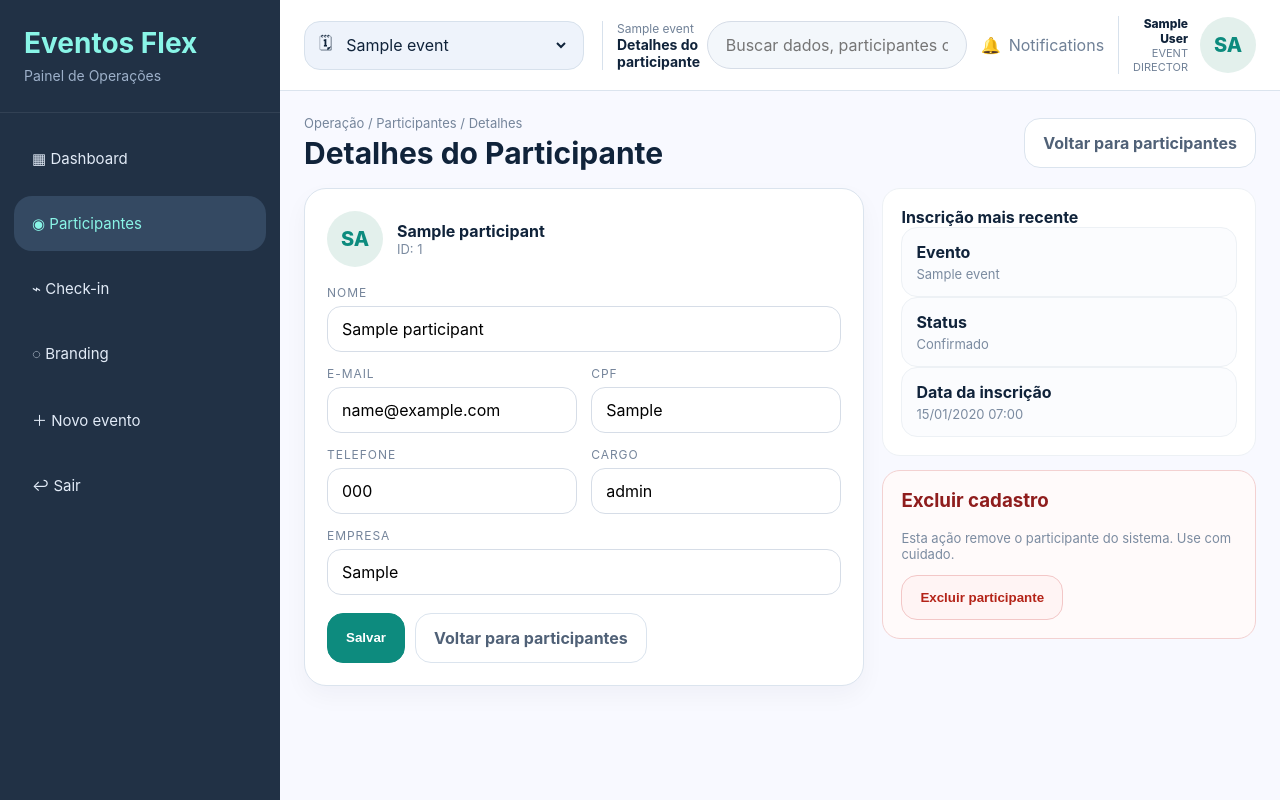
After one commit to fabinhocl/eventos-saas, a Django app: page /organizacao/participante/1/ in a window 1280 px wide. The commit adds this page. Run offline with Django 5.2, Linux system fonts and the light colour scheme; a user stored in the database is signed in; tables that the repository leaves empty hold one stand-in row (values such as "Sample post"); parts of the project's set-up code (start-up, migrations or seed data) failed here and were passed over.

Commit message:
Adiciona detalhes do participante e funcionalidades de gerenciamento, incluindo formulário de edição e reenvio de e-mail

```diff
--- a/badge_project/settings.py
+++ b/badge_project/settings.py
@@ -16,7 +16,10 @@ CSRF_TRUSTED_ORIGINS = [
     "https://eventosflex.infralyze.com.br",
 ]
 
+USE_X_FORWARDED_HOST = True
 SECURE_PROXY_SSL_HEADER = ("HTTP_X_FORWARDED_PROTO", "https")
+SITE_URL = os.getenv("SITE_URL", "https://eventosflex.infralyze.com.br")
+
 
 
 
@@ -99,5 +102,3 @@ EMAIL_USE_SSL = os.getenv('EMAIL_USE_SSL', 'True').lower() in ('1', 'true', 'yes
 DEFAULT_FROM_EMAIL = os.getenv('DEFAULT_FROM_EMAIL', EMAIL_HOST_USER or 'eventos@localhost.test')
 SERVER_EMAIL = DEFAULT_FROM_EMAIL
 EMAIL_TIMEOUT = 30
-
-SITE_URL = os.getenv('SITE_URL', 'http://127.0.0.1:8000')
--- a/badge_project/urls.py
+++ b/badge_project/urls.py
@@ -19,7 +19,9 @@ urlpatterns = [
     path('organizacao/eventos/<int:event_id>/exportar-csv/', views.export_event_csv_view, name='export_event_csv'),
     path('organizacao/eventos/<int:event_id>/exportar-xlsx/', views.export_event_xlsx_view, name='export_event_xlsx'),
     path('organizacao/inscricao/<int:registration_id>/', views.registration_admin_view, name='registration_admin'),
-    path('organizacao/inscricao/<int:registration_id>/reenviar-email/', views.resend_confirmation_view, name='resend_confirmation'),
+    path('organizacao/inscricao/<int:registration_id>/reenviar-email/', views.participant_resend_email, name='participant_resend_email'),
+    path('organizacao/participante/<int:participant_id>/', views.participant_detail,name='participant_detail'),
+    #path("participantes/<int:pk>/reenviar-email/", views.participant_resend_email, name="participant_resend_email"),
     path('organizacao/inscricao/<int:registration_id>/etiqueta/', views.print_badge_view, name='print_badge'),
     path('e/<slug:slug>/', views.public_event_view, name='public_event'),
     path('e/<slug:slug>/inscricao/', views.public_registration_view, name='public_registration'),
--- a/core/forms.py
+++ b/core/forms.py
@@ -102,3 +102,9 @@ class RegistrationAdminForm(forms.ModelForm):
             participant.save()
             registration.save()
         return registration
+
+
+class ParticipantForm(forms.ModelForm):
+    class Meta:
+        model = Participant
+        fields = ["name", "email", "cpf", "phone", "company", "role"]
--- a/core/templates/core/base.html
+++ b/core/templates/core/base.html
@@ -139,7 +139,7 @@
     }
 
     .page-title{
-      padding-left:18px;
+      padding-left:14px;
       border-left:1px solid #d7e1ec;
     }
 
@@ -150,7 +150,7 @@
 
     .page-title h2{
       margin:0;
-      font-size:20px;
+      font-size:14px;
     }
 
     .top-right{
@@ -247,7 +247,7 @@
       <aside class="sidebar">
         <div class="brand">
           <h1>Eventos Flex</h1>
-          <p>Operations Command</p>
+          <p>Painel de Operações</p>
         </div>
 
         <nav class="nav">
--- /dev/null
+++ b/core/templates/core/participant_detail.html
@@ -0,0 +1,311 @@
+{% extends "core/base.html" %}
+{% block title %}Detalhes do Participante{% endblock %}
+
+{% block content %}
+<style>
+  .page-top{
+    display:flex;
+    justify-content:space-between;
+    align-items:flex-end;
+    gap:18px;
+    margin-bottom:20px;
+    flex-wrap:wrap;
+  }
+
+  .page-top h1{
+    margin:0;
+    font-size:30px;
+    line-height:.95;
+    color:#10233a;
+  }
+
+  .crumb{
+    font-size:13px;
+    color:#75859b;
+    margin-bottom:8px;
+  }
+
+  .top-actions{
+    display:flex;
+    gap:10px;
+    flex-wrap:wrap;
+  }
+
+  .btn{
+    display:inline-flex;
+    align-items:center;
+    justify-content:center;
+    padding:14px 18px;
+    border-radius:16px;
+    border:1px solid #dbe4ee;
+    background:#fff;
+    color:#506177;
+    font-weight:700;
+    text-decoration:none;
+    cursor:pointer;
+  }
+
+  .btn-primary{
+    background:#0d8b7e;
+    color:#fff;
+    border-color:#0d8b7e;
+  }
+
+  .btn-danger{
+    background:#fff4f4;
+    color:#b42318;
+    border-color:#f3c7c7;
+  }
+
+  .panel{
+    background:#fff;
+    border:1px solid #dbe4ee;
+    border-radius:22px;
+    box-shadow:0 10px 24px rgba(15,23,42,.04);
+    padding:22px;
+  }
+
+  .grid{
+    display:grid;
+    grid-template-columns:1.2fr .8fr;
+    gap:18px;
+  }
+
+  .card{
+    background:#fff;
+    border:1px solid #edf1f5;
+    border-radius:18px;
+    padding:18px;
+  }
+
+  .participant-head{
+    display:flex;
+    align-items:center;
+    gap:14px;
+    margin-bottom:18px;
+  }
+
+  .avatar{
+    width:56px;
+    height:56px;
+    border-radius:50%;
+    background:#e3f0ec;
+    color:#0d8b7e;
+    display:grid;
+    place-items:center;
+    font-weight:800;
+    font-size:20px;
+    flex-shrink:0;
+  }
+
+  .muted{
+    color:#7b8ba0;
+    font-size:13px;
+  }
+
+  .form-grid{
+    display:grid;
+    grid-template-columns:1fr 1fr;
+    gap:14px;
+  }
+
+  .field{
+    display:flex;
+    flex-direction:column;
+    gap:6px;
+  }
+
+  .field label{
+    font-size:12px;
+    color:#75859b;
+    text-transform:uppercase;
+    letter-spacing:.08em;
+  }
+
+  .field input{
+    width:100%;
+    border:1px solid #d6dde7;
+    border-radius:14px;
+    padding:12px 14px;
+    font:inherit;
+    background:#fff;
+  }
+
+  .errorlist{
+    margin:0;
+    padding:0;
+    list-style:none;
+    color:#b42318;
+    font-size:12px;
+  }
+
+  .full{
+    grid-column:1 / -1;
+  }
+
+  .stack{
+    display:flex;
+    flex-direction:column;
+    gap:14px;
+  }
+
+  .meta-item{
+    padding:14px;
+    border:1px solid #edf1f5;
+    border-radius:16px;
+    background:#fbfcfe;
+  }
+
+  .meta-item strong{
+    display:block;
+    color:#10233a;
+    margin-bottom:4px;
+  }
+
+  .danger-zone{
+    border:1px solid #f3d1d1;
+    background:#fffafa;
+  }
+
+  .danger-zone h3{
+    margin-top:0;
+    color:#8f1d1d;
+  }
+
+  .form-actions{
+    display:flex;
+    gap:10px;
+    flex-wrap:wrap;
+    margin-top:18px;
+  }
+
+  @media (max-width:900px){
+    .page-top h1{
+      font-size:20px;
+    }
+
+    .grid,
+    .form-grid{
+      grid-template-columns:1fr;
+    }
+  }
+</style>
+
+<div class="page-top">
+  <div>
+    <div class="crumb">Operação / Participantes / Detalhes</div>
+    <h1>Detalhes do Participante</h1>
+  </div>
+
+  <div class="top-actions">
+    {% if latest_registration %}
+      <a class="btn" href="{% url 'event_participants' latest_registration.event.id %}">
+        Voltar para participantes
+      </a>
+    {% endif %}
+  </div>
+</div>
+
+<div class="grid">
+  <div class="panel">
+    <div class="participant-head">
+      <div class="avatar">{{ participant.name|slice:':2'|upper }}</div>
+      <div>
+        <strong>{{ participant.name }}</strong>
+        <div class="muted">ID: {{ participant.id }}</div>
+      </div>
+    </div>
+
+    <form method="post">
+      {% csrf_token %}
+
+      <div class="form-grid">
+        <div class="field full">
+          <label for="{{ form.name.id_for_label }}">Nome</label>
+          {{ form.name }}
+          {{ form.name.errors }}
+        </div>
+
+        <div class="field">
+          <label for="{{ form.email.id_for_label }}">E-mail</label>
+          {{ form.email }}
+          {{ form.email.errors }}
+        </div>
+
+        <div class="field">
+          <label for="{{ form.cpf.id_for_label }}">CPF</label>
+          {{ form.cpf }}
+          {{ form.cpf.errors }}
+        </div>
+
+        <div class="field">
+          <label for="{{ form.phone.id_for_label }}">Telefone</label>
+          {{ form.phone }}
+          {{ form.phone.errors }}
+        </div>
+
+        <div class="field">
+          <label for="{{ form.role.id_for_label }}">Cargo</label>
+          {{ form.role }}
+          {{ form.role.errors }}
+        </div>
+
+        <div class="field full">
+          <label for="{{ form.company.id_for_label }}">Empresa</label>
+          {{ form.company }}
+          {{ form.company.errors }}
+        </div>
+      </div>
+
+      <div class="form-actions">
+        <button type="submit" class="btn btn-primary">Salvar</button>
+
+        {% if latest_registration %}
+          <a class="btn" href="{% url 'event_participants' latest_registration.event.id %}">
+            Voltar para participantes
+          </a>
+        {% endif %}
+      </div>
+    </form>
+  </div>
+
+  <div class="stack">
+    <div class="card">
+      <strong>Inscrição mais recente</strong>
+      {% if latest_registration %}
+        <div class="meta-item">
+          <strong>Evento</strong>
+          <div class="muted">{{ latest_registration.event.title }}</div>
+        </div>
+
+        <div class="meta-item">
+          <strong>Status</strong>
+          <div class="muted">{{ latest_registration.status|title }}</div>
+        </div>
+
+        <div class="meta-item">
+          <strong>Data da inscrição</strong>
+          <div class="muted">{{ latest_registration.created_at|date:"d/m/Y H:i" }}</div>
+        </div>
+      {% else %}
+        <div class="meta-item">
+          <div class="muted">Nenhuma inscrição encontrada para este participante.</div>
+        </div>
+      {% endif %}
+    </div>
+
+    <div class="card danger-zone">
+      <h3>Excluir cadastro</h3>
+      <p class="muted">
+        Esta ação remove o participante do sistema. Use com cuidado.
+      </p>
+
+      <form method="post" onsubmit="return confirm('Tem certeza que deseja excluir este participante?');">
+        {% csrf_token %}
+        <input type="hidden" name="action" value="delete">
+        <button type="submit" class="btn btn-danger">Excluir participante</button>
+      </form>
+    </div>
+  </div>
+</div>
+{% endblock %}
--- a/core/views.py
+++ b/core/views.py
@@ -13,7 +13,7 @@ from django.shortcuts import get_object_or_404, redirect, render
 from django.urls import reverse
 from django.utils import timezone
 from django.utils.dateparse import parse_datetime
-from .forms import EventForm, PublicRegistrationForm, RegistrationAdminForm
+from .forms import EventForm, PublicRegistrationForm, RegistrationAdminForm, ParticipantForm
 from .models import Event, OrganizerProfile, Participant, Registration
 
 
@@ -195,35 +195,94 @@ def event_overview_view(request, event_id):
     }
     return render(request, 'core/event_overview.html', {'profile': profile, 'event': event, 'stats': stats})
 
+@login_required
+def participant_detail(request, participant_id):
+    profile = get_organizer_profile(request.user)
+    if not profile:
+        return HttpResponseForbidden("Usuário sem vínculo com organização.")
+
+    participant = get_object_or_404(Participant, pk=participant_id)
+
+    latest_registration = (
+        Registration.objects
+        .select_related("event")
+        .filter(participant=participant, event__tenant=profile.tenant)
+        .order_by("-created_at")
+        .first()
+    )
+
+    if request.method == "POST":
+        action = request.POST.get("action")
+
+        if action == "delete":
+            event_id = latest_registration.event.id if latest_registration else None
+            participant.delete()
+            messages.success(request, "Participante excluído com sucesso.")
+
+            if event_id:
+                return redirect("event_participants", event_id=event_id)
+            return redirect("dashboard")
+
+        form = ParticipantForm(request.POST, instance=participant)
+        if form.is_valid():
+            form.save()
+            messages.success(request, "Dados do participante atualizados com sucesso.")
+            return redirect("participant_detail", participant_id=participant.id)
+        else:
+            messages.error(request, "Corrija os campos destacados e tente novamente.")
+    else:
+        form = ParticipantForm(instance=participant)
+
+    nav_context = {
+        "section": "participants",
+        "page_title": "Detalhes do participante",
+        "active_event": latest_registration.event if latest_registration else None,
+        "events": Event.objects.filter(tenant=profile.tenant).order_by("-created_at"),
+    }
+
+    context = {
+        "profile": profile,
+        "participant": participant,
+        "form": form,
+        "latest_registration": latest_registration,
+        "nav_context": nav_context,
+    }
+    return render(request, "core/participant_detail.html", context)
+
 
 @login_required
 def event_participants_view(request, event_id):
     profile = get_organizer_profile(request.user)
     if not profile:
-        return HttpResponseForbidden('Usuário sem vínculo com organização.')
+        return HttpResponseForbidden("Usuário sem vínculo com organização.")
 
     event = get_object_or_404(Event, id=event_id, tenant=profile.tenant)
-    registrations = event.registrations.select_related('participant').order_by('-created_at')
+
+    registrations = (
+        event.registrations
+        .select_related("participant", "event")
+        .order_by("-created_at")
+    )
 
     stats = {
-        'total': registrations.count(),
-        'confirmados': registrations.filter(status='confirmado').count(),
-        'checkins': registrations.filter(status='confirmado').count(),
+        "total": registrations.count(),
+        "confirmados": registrations.filter(status="confirmado").count(),
+        "checkins": registrations.filter(status="confirmado").count(),
     }
 
     nav_context = {
-        'section': 'participants',
-        'page_title': event.title,
-        'active_event': event,
-        'events': Event.objects.filter(tenant=profile.tenant).order_by('-created_at'),
+        "section": "participants",
+        "page_title": event.title,
+        "active_event": event,
+        "events": Event.objects.filter(tenant=profile.tenant).order_by("-created_at"),
     }
 
-    return render(request, 'core/event_participants.html', {
-        'profile': profile,
-        'event': event,
-        'registrations': registrations,
-        'stats': stats,
-        'nav_context': nav_context,
+    return render(request, "core/event_participants.html", {
+        "profile": profile,
+        "event": event,
+        "registrations": registrations,
+        "stats": stats,
+        "nav_context": nav_context,
     })
 
 
@@ -331,17 +390,20 @@ def registration_admin_view(request, registration_id):
 
 
 @login_required
-def resend_confirmation_view(request, registration_id):
-    profile = get_organizer_profile(request.user)
-    registration = get_object_or_404(Registration.objects.select_related('participant', 'event'), id=registration_id)
-    if not profile or registration.event.tenant_id != profile.tenant_id:
-        return HttpResponseForbidden('Acesso não permitido.')
-    try:
-        send_registration_confirmation(registration)
-        messages.success(request, f'E-mail reenviado para {registration.participant.email}.')
-    except Exception as exc:
-        messages.error(request, f'Falha no envio: {exc}')
-    return redirect('registration_admin', registration_id=registration.id)
+def participant_resend_email(request, registration_id):
+    registration = get_object_or_404(
+        Registration.objects.select_related("event", "participant"),
+        pk=registration_id
+    )
+
+    if request.method == "POST":
+        try:
+            send_registration_confirmation(registration)
+            messages.success(request, f"E-mail reenviado para {registration.participant.email}.")
+        except Exception as e:
+            messages.error(request, f"Erro ao reenviar e-mail: {e}")
+
+    return redirect("event_participants", event_id=registration.event.id)
 
 
 @login_required
```
Also changed, not shown: core/templates/core/event_detail.html (+105 -1 lines), core/templates/core/event_participants.html (+65 -10 lines).
